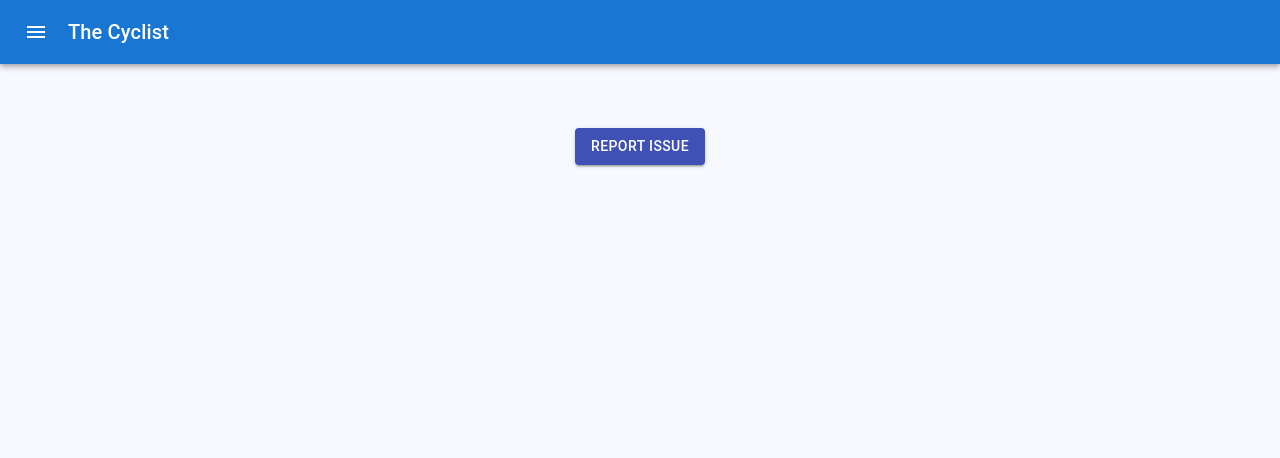
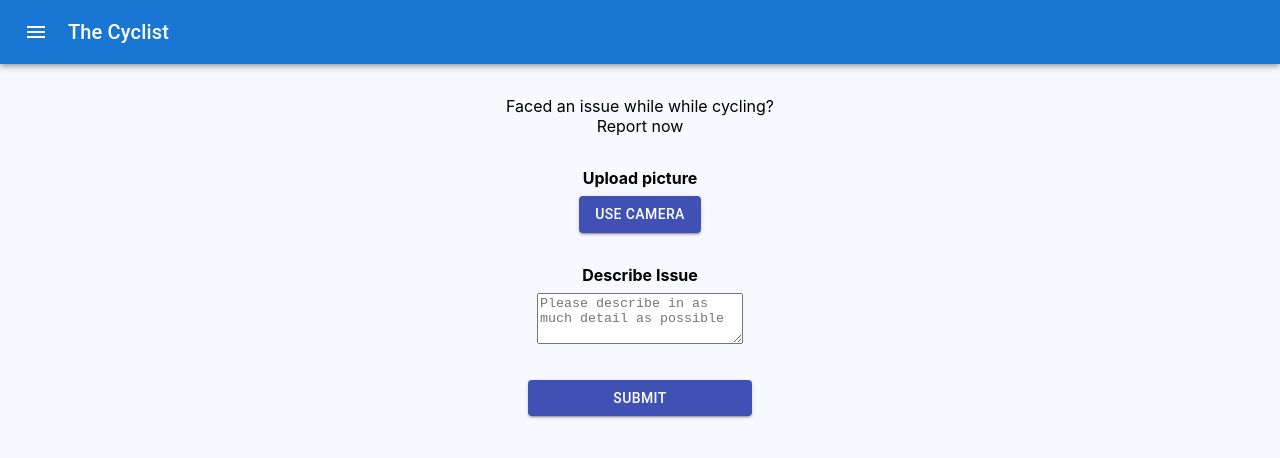
Before and after one commit to PathakPratik/TheCyclist, a React (Create React App) app: page /report in a window 1280 px wide. Shown: the top 458 px of the page. Built offline with nearby package versions, Linux system fonts and the light colour scheme.

Commit message:
added report screen

```diff
--- a/src/components/Report.tsx
+++ b/src/components/Report.tsx
@@ -1,18 +1,37 @@
 // import { useEffect, useState } from "react";
 import { Button } from "@material-ui/core";
+import { TextareaAutosize } from "@mui/material";
 
 const Report = () => {
 
   const handleImageChange = () => {
-    alert("success")
+    alert("Uploaded Successfully!")
+  }
+
+  const handleSubmit = () => {
+    alert("Submitted Successfully!")
   }
 
   return (
     <div>
+        <div style={{ marginTop: '2rem' }}>Faced an issue while while cycling?</div>
+        <div>Report now</div>
+        <div style={{ marginTop: '2rem' }}><b>Upload picture</b></div>
         <label>
         <input style={{display: 'none'}} type="file" accept="image/*" capture="environment" onChange={handleImageChange}></input>
-        <Button variant="contained" style={{marginTop: '4rem'}} color="primary" >Report Issue</Button>
+        <Button variant="contained" style={{margin: '0.5rem auto', display: 'block'}} color="primary" >Use Camera</Button>
         </label>
+        <div style={{ marginTop: '2rem' }}><b>Describe Issue</b></div>
+        <TextareaAutosize
+            aria-label="minimum height"
+            minRows={3}
+            placeholder="Please describe in as much detail as possible"
+            style={{ width: 200, marginTop: '0.5rem' }}
+        />
+        <Button variant="contained" style={{margin: '2rem auto', display: 'block', width: '14rem'}} color="primary"
+        onClick={handleSubmit}>
+            Submit
+        </Button>
     </div>
   );
 }
```
